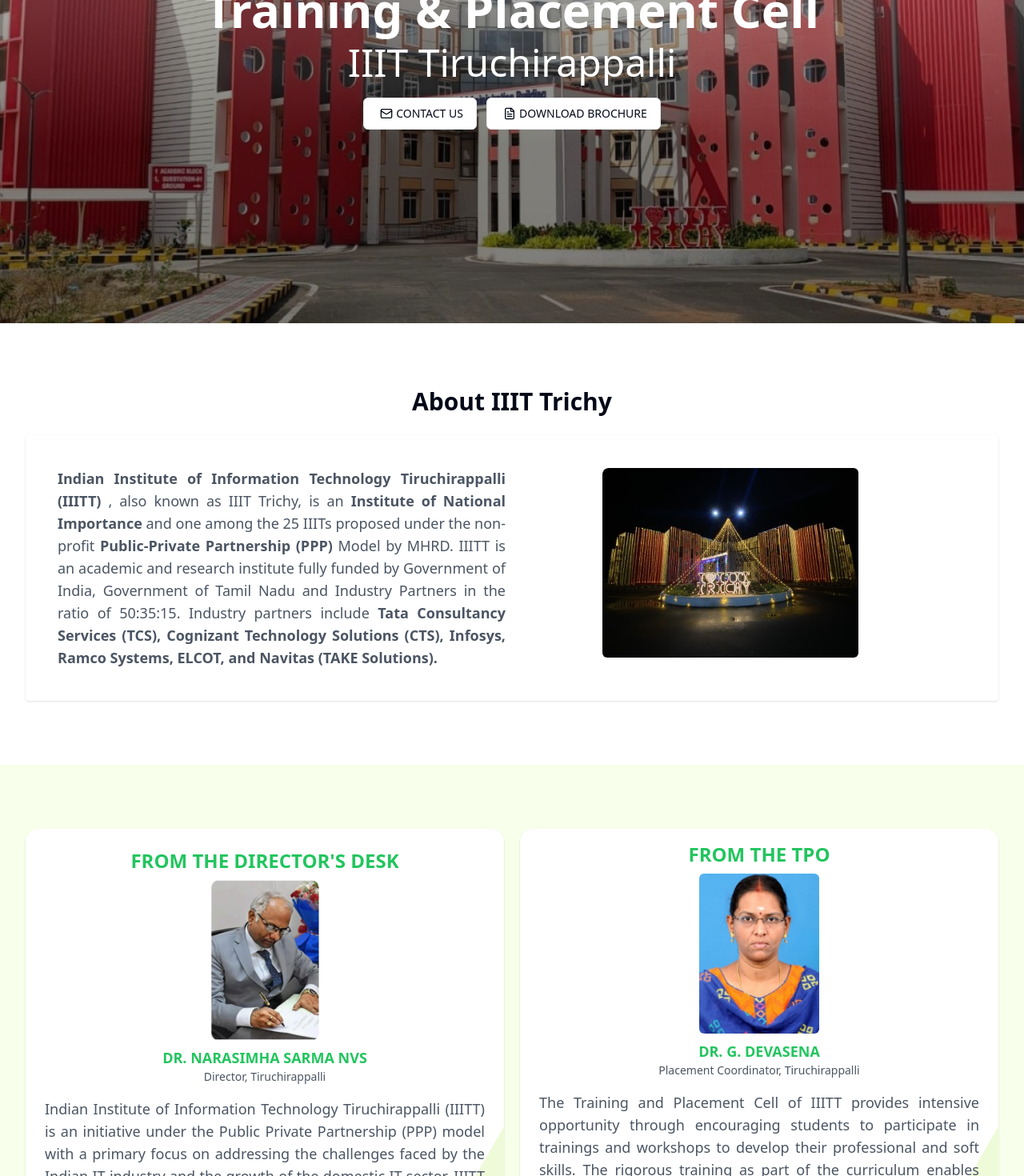
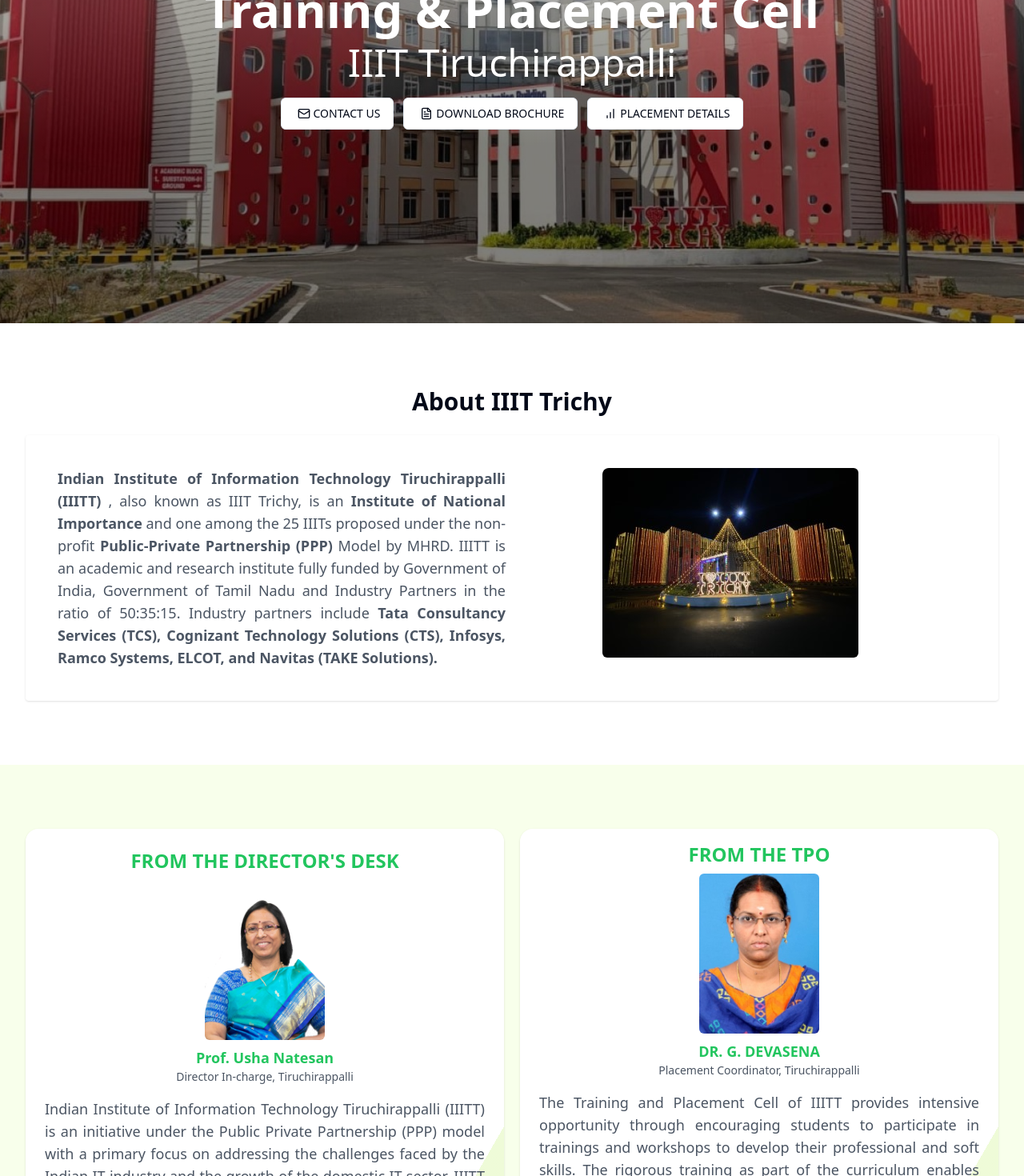
Before and after one commit to helloworld-iiitt/tp, a React (Vite) app: page / in a window 1280 px wide. Shown: the part 340-1810 px from the top of the page at 80% size. Built offline with nearby package versions, Linux system fonts and the light colour scheme; the HTML template or start-up script is replaced by a standard one.

Commit message:
change director details and fix marquee gradient

```diff
--- a/package.json
+++ b/package.json
@@ -1,10 +1,11 @@
 {
 	"name": "tnp-react",
 	"private": true,
-	"version": "0.0.0",
+	"version": "1.3.0",
+	"homepage": ".",
 	"type": "module",
 	"scripts": {
-		"dev": "vite",
+		"dev": "vite --host",
 		"build": "tsc -b && vite build",
 		"lint": "eslint .",
 		"start": "vite preview",
--- a/src/components/footer/Footer.tsx
+++ b/src/components/footer/Footer.tsx
@@ -51,7 +51,7 @@ const Footer = () => {
                         {
                             navigation.map((nav, index) => (
                                 <li key={index} className='mb-2 md:mb-5'>
-                                    <a href={nav.href} target="_blank" className="text-offwhite text-sm font-normal  mb-4 md:mb-6  space-links">{nav.name}</a>
+                                    <a href={nav.href} className="text-offwhite text-sm font-normal  mb-4 md:mb-6  space-links">{nav.name}</a>
                                 </li>
                             ))
                         }
--- a/src/components/gallary/GalleryMarquee.tsx
+++ b/src/components/gallary/GalleryMarquee.tsx
@@ -1,5 +1,6 @@
 import Marquee from 'react-fast-marquee';
 import ImageLoader from '@/components/ui/ImageLoader';
+import { useEffect, useState } from 'react';
 
 interface GalleryMarqueeProps {
     pics: string[];
@@ -7,11 +8,33 @@ interface GalleryMarqueeProps {
 }
 
 export default function GalleryMarquee({ pics, delay }: GalleryMarqueeProps) {
+    const [screenSize, setScreenSize] = useState({
+        width: window.innerWidth,
+        height: window.innerHeight,
+    });
+
+    useEffect(() => {
+        const handleResize = () => {
+            setScreenSize({
+                width: window.innerWidth,
+                height: window.innerHeight,
+            });
+        };
+
+        // Add event listener for window resize
+        window.addEventListener("resize", handleResize);
+
+        // Cleanup the event listener on component unmount
+        return () => {
+            window.removeEventListener("resize", handleResize);
+        };
+    }, []);
     return (
         <Marquee
             pauseOnHover
             delay={delay}
             gradient
+            gradientWidth={screenSize.width < 800 ? 10 : 100}
             gradientColor="#f8ffeb"
             className='flex justify-evenly items-center'
         >
--- a/src/components/header/Navbar.tsx
+++ b/src/components/header/Navbar.tsx
@@ -1,22 +1,15 @@
-import React from 'react';
 import Mobile from './Mobile';
 import { navigation } from '@/lib/constants/home';
 
 
 
 const Navbar = () => {
-    React.useEffect(() => {
-        const htmlElement = document.querySelector('html');
-        if (!htmlElement) return;
-        // const dataScrollValue = htmlElement.getAttribute('data-scroll');
-        //    eslint-disable-next-line
-    }, []);
 
     return (
-        <nav className={`w-full duration-300 py-4 fixed backdrop-blur-lg px-6 items-center bg-white bg-opacity-50 lg:px-8 flex justify-between shadow z-10 top-0`}>
+        <nav className="w-full duration-300 py-4 fixed backdrop-blur-lg px-6 items-center bg-white bg-opacity-50 lg:px-8 flex justify-between shadow z-10 top-0">
             {/* LOGO */}
             <a href='/'>
-                <div className={`flex gap-2 items-center`}>
+                <div className="flex gap-2 items-center">
                     <img
                         loading="lazy"
                         src='/logo.png'
--- a/src/components/main/DeskPost.tsx
+++ b/src/components/main/DeskPost.tsx
@@ -28,9 +28,9 @@ export default function DeskPost() {
                     {/* </div> */}
 
                     <div className='my-2 text-center'>
-                        <h1 className='text-green-500 font-bold text-base sm:text-lg text-center'>DR. NARASIMHA SARMA NVS</h1>
+                        <h1 className='text-green-500 font-bold text-base sm:text-lg text-center'>Prof. Usha Natesan</h1>
                         <p className='text-sm text-gray-600'>
-                            Director, Tiruchirappalli
+                            Director In-charge, Tiruchirappalli
                         </p>
                     </div>
                 </section>
@@ -87,10 +87,10 @@ export default function DeskPost() {
                                         professional partners in the future.
                                     </p>
                                     <p className='text-base text-justify font-semibold text-gray-600'>
-                                        DR. NARASIMHA SARMA NVS
+                                        PROF. USHA NATESAN
                                     </p>
                                     <p className='text-base text-justify text-gray-600'>
-                                        Director
+                                        Director In-charge
                                         <br />
                                         IIIT, Tiruchirappalli
                                     </p>
--- a/src/components/main/HeroSection.tsx
+++ b/src/components/main/HeroSection.tsx
@@ -1,5 +1,5 @@
 import { Button } from '../ui/button';
-import { FileText, Mail } from 'lucide-react';
+import { ChartNoAxesColumnIncreasing, FileText, Mail } from 'lucide-react';
 import { motion } from 'framer-motion';
 
 export default function HeroSection() {
@@ -31,7 +31,10 @@ export default function HeroSection() {
                     <a href='/docs/Placement Brochure IIIT Trichy 2024.pdf' target='_blank'>
                         <Button variant='outline' className='w-[90%] sm:w-full'><FileText className='h-4' /> DOWNLOAD BROCHURE</Button>
                     </a>
-                    {/* <Button variant='outline'><ArrowDownToLine className='h-4' /> PLACEMENT DETAILS</Button> */}
+                    <a href='/docs/Placement Details IIIT Trichy 2024.pdf' target='_blank'>
+                        <Button variant='outline' className='w-[90%] sm:w-full'><ChartNoAxesColumnIncreasing className='h-4' /> PLACEMENT DETAILS</Button>
+                    </a>
+                    {/* <Button variant='outline'><ChartNoAxesColumnIncreasing className='h-4' /> PLACEMENT DETAILS</Button> */}
                 </section>
             </motion.div>
         </div >
--- a/src/components/why-recruit-us/CompaniesMarquee.tsx
+++ b/src/components/why-recruit-us/CompaniesMarquee.tsx
@@ -1,5 +1,6 @@
 import Marquee from 'react-fast-marquee';
 import ImageLoader from '../ui/ImageLoader';
+import { useEffect, useState } from 'react';
 
 interface CompaniesMarqueeProps {
     pics: string[];
@@ -7,11 +8,33 @@ interface CompaniesMarqueeProps {
 }
 
 export default function CompaniesMarquee({ pics, direction }: CompaniesMarqueeProps) {
+    const [screenSize, setScreenSize] = useState({
+        width: window.innerWidth,
+        height: window.innerHeight,
+    });
+
+    useEffect(() => {
+        const handleResize = () => {
+            setScreenSize({
+                width: window.innerWidth,
+                height: window.innerHeight,
+            });
+        };
+
+        // Add event listener for window resize
+        window.addEventListener("resize", handleResize);
+
+        // Cleanup the event listener on component unmount
+        return () => {
+            window.removeEventListener("resize", handleResize);
+        };
+    }, []);
     return (
         <Marquee
             pauseOnHover
             direction={direction}
             gradient
+            gradientWidth={screenSize.width < 800 ? 10 : 100}
             // gradientColor="#f8ffeb"
             className='flex justify-evenly gap-2 items-center'
         >
--- a/src/lib/constants/home.tsx
+++ b/src/lib/constants/home.tsx
@@ -1,4 +1,4 @@
-import { Bug, CodeXml, GraduationCap, Landmark, LineChart, PersonStanding, SmartphoneNfc, Wifi } from "lucide-react";
+import { Bug, ChartNoAxesColumnIncreasing, CodeXml, GraduationCap, Landmark, LineChart, PersonStanding, SmartphoneNfc, Wifi } from "lucide-react";
 import { Globe, Home, MessageCircle, Search, UserRound, Users, UserSearch } from 'lucide-react';
 import { FileText, Linkedin, Mail, Phone, Twitter } from "lucide-react";
 
@@ -213,11 +213,11 @@ export const quickLink2s = [
         href: "/docs/Placement Brochure IIIT Trichy 2024.pdf",
         title: "BROCHURE"
     },
-    // {
-    //     icon: <ArrowDownToLine className='h-4' />,
-    //     href: "",
-    //     title: "PLACEMENT DETAILS"
-    // },
+    {
+        icon: <ChartNoAxesColumnIncreasing className='h-4' />,
+        href: "/docs/Placement Details IIIT Trichy 2024.pdf",
+        title: "PLACEMENT DETAILS"
+    },
     {
         icon: <Globe className='h-4' />,
         href: "http://iiitt.ac.in/",
```
Also changed, not shown: public/teams/director.png, 17 other files (tests, documents, lock files or other folders).
